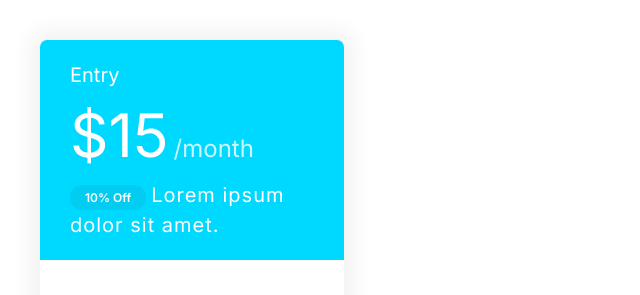
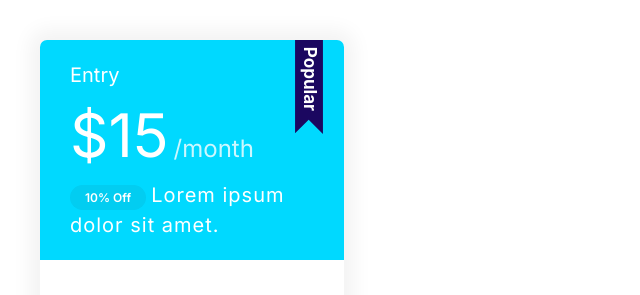
Before and after one commit to DeshmukhDiksha/hc_pagify, a plain HTML site: page index.html in a window 1280 px wide. Shown: the top 295 px of the page, without its empty margins (0-640 px from the left). Drawn offline with Linux system fonts and the light colour scheme.

Commit message:
Added an popular badge

```diff
--- a/css/styles.css
+++ b/css/styles.css
@@ -265,6 +265,18 @@ a {
 	letter-spacing: 1px;
 }
 
+.plan-popular .card-header {
+	position: relative;
+}
+.plan-popular .card-header::before {
+	content: url(../images/popular.svg);
+	width: 40px;
+	display: inline-block;
+	position: absolute;
+	top: -6px;
+	right: 5%;
+}
+
 /* Media quiries for typography*/
 @media screen and (min-width: 1024px) {
 	body {
--- a/index.html
+++ b/index.html
@@ -16,6 +16,7 @@
 	</head>
 	<body>
 		<div style="width: 30%; padding: 4rem">
+			<div class="plan plan-popular">
 				<div class="card card-secondary">
 					<header class="card-header">
 						<h3 class="plan_name">Entry</h3>
@@ -35,5 +36,6 @@
 					</div>
 				</div>
 			</div>
+		</div>
 	</body>
 </html>
```
Also changed, not shown: images/popular.svg (added). Lines whose indentation alone changed are shown as unchanged.
